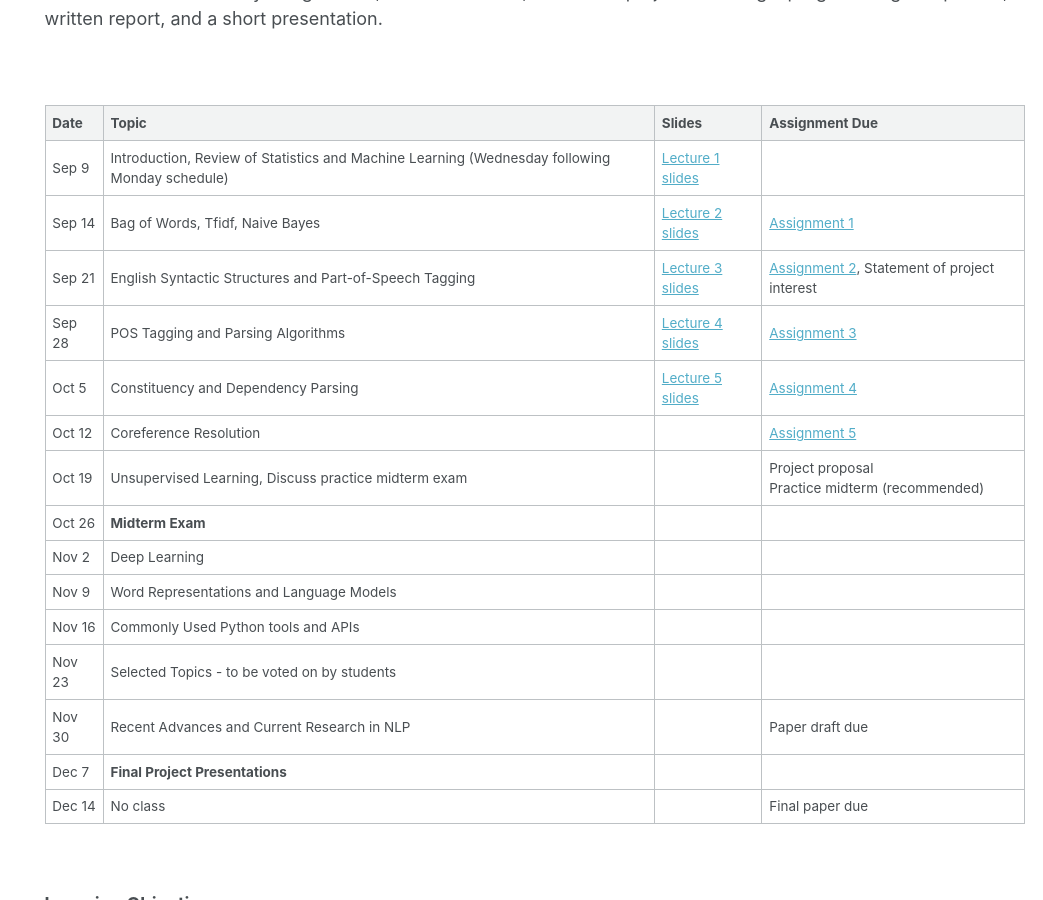
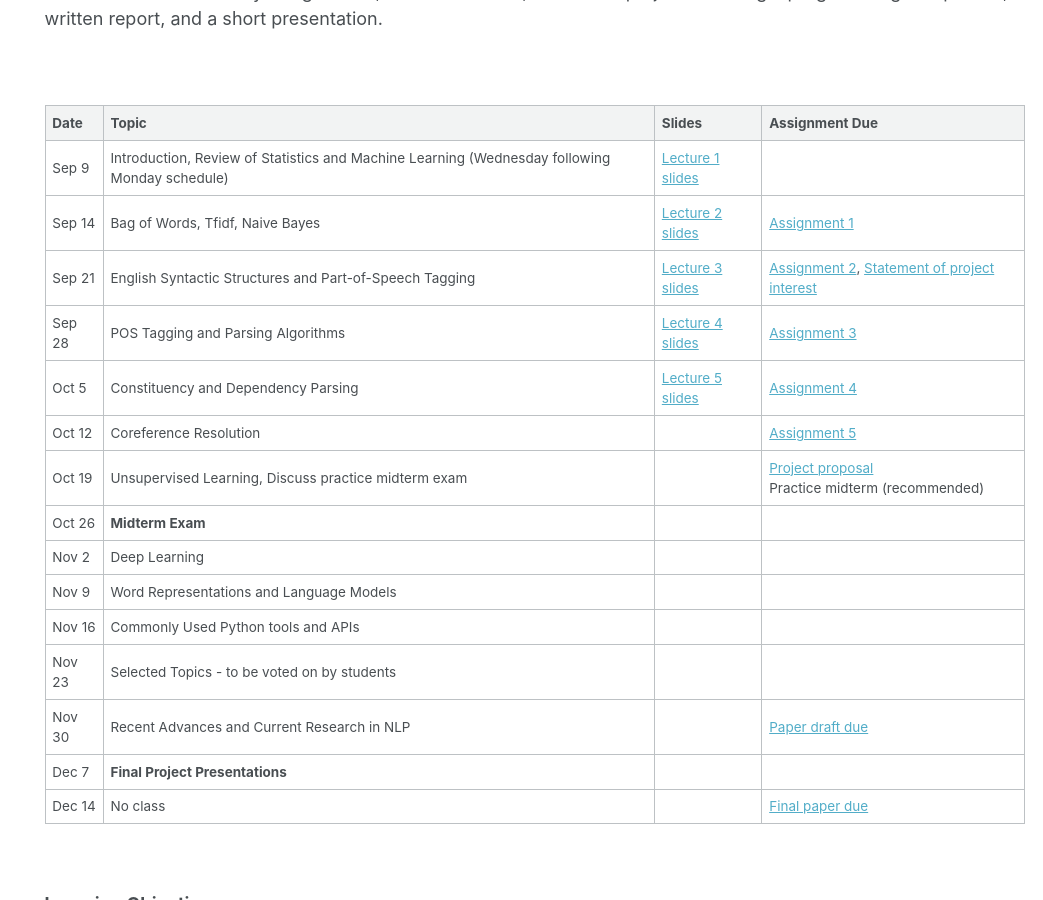
Before and after one commit to rasikabh/rasikabh.github.io, a Jekyll site: the page built from _pages/nlp2020.md, in a window 1280 px wide and 900 px high, scrolled down 665 px. Shown: the whole window, without its empty margins (237-1280 px from the left). Built offline with Jekyll 4.4.1, drawn with Linux system fonts in a browser that asks for light colours; some of the changed lines change nothing that is shown.

Commit message:
Update nlp2020.md

```diff
--- a/_pages/nlp2020.md
+++ b/_pages/nlp2020.md
@@ -36,19 +36,19 @@ The course will cover basic implementations in Python as well as APIs and tools
 |--------|-----------------------------------------------------------------------------------------------|--------|----------------|
 | Sep 9  | Introduction, Review of Statistics and Machine Learning (Wednesday following Monday schedule) | [Lecture 1 slides](https://docs.google.com/presentation/d/1q4F_Vf6NoW3_TZ-0D6NJ7KEjB0GsyBHBw4Bd2mbYP3A/edit?usp=sharing) |                |
 | Sep 14 | Bag of Words, Tfidf, Naive Bayes                                                              | [Lecture 2 slides](https://docs.google.com/presentation/d/1_bwckxwBfjEzRd1AnNeBJranDOYSKRmXrCcE4AU7WgY/edit?usp=sharing)       | [Assignment 1](https://docs.google.com/document/d/16KsMYOI6PxuAOPpHLJk_7yuNIqakIDEQi98nfttQ_UY/edit?usp=sharing)               |
-| Sep 21 | English Syntactic Structures and Part-of-Speech Tagging                                       | [Lecture 3 slides](https://docs.google.com/presentation/d/1IfidlCd-aRD09dVuyZuceC_9YPF3Lavn0id3FaE_scs/edit?usp=sharing) | [Assignment 2](https://docs.google.com/document/d/1abkiH-ZHFLWui194xOtp1XY6GxyjGh-DXdrlXjrb_kE/edit?usp=sharing), Statement of project interest |
+| Sep 21 | English Syntactic Structures and Part-of-Speech Tagging                                       | [Lecture 3 slides](https://docs.google.com/presentation/d/1IfidlCd-aRD09dVuyZuceC_9YPF3Lavn0id3FaE_scs/edit?usp=sharing) | [Assignment 2](https://docs.google.com/document/d/1abkiH-ZHFLWui194xOtp1XY6GxyjGh-DXdrlXjrb_kE/edit?usp=sharing), [Statement of project interest](https://rasikabh.github.io/nlp2020/#final-project) |
 | Sep 28 | POS Tagging and Parsing Algorithms                                                            | [Lecture 4 slides](https://docs.google.com/presentation/d/1atemcwZZUI8DBydpk8fwVyMjVaQHXRHIrqUdEmloTPI/edit?usp=sharing) | [Assignment 3](https://docs.google.com/document/d/1rpZxvdi5x6xrJhsjzX9MlcaBydAaJgLwTeAZ_PmnN5U/edit?usp=sharing) |
 | Oct 5  | Constituency and Dependency Parsing                                                           | [Lecture 5 slides](https://docs.google.com/presentation/d/1X_-2xWhIJE3wYD7vcBG3H4u9tbqlbMIplY2Tftv36oc/edit?usp=sharing) | [Assignment 4](https://docs.google.com/document/d/1iNvFtZkI9eAQzK4XHKw5UeL966g0OY7p7VQzglZJLmk/edit?usp=sharing) |
 | Oct 12 | Coreference Resolution                                                                        |        | [Assignment 5](https://docs.google.com/document/d/1cvFc5oSdIbfPujZCgTSOkdqS9jVvwZsGF8daGMWXXB8/edit?usp=sharing) |
-| Oct 19 | Unsupervised Learning, Discuss practice midterm exam                                          |        | Project proposal <br> Practice midterm (recommended) |
+| Oct 19 | Unsupervised Learning, Discuss practice midterm exam                                          |        | [Project proposal](https://rasikabh.github.io/nlp2020/#final-project) <br> Practice midterm (recommended) |
 | Oct 26 | **Midterm Exam**                                                                              |        |                |
 | Nov 2  | Deep Learning                                                                                 |        |                |
 | Nov 9  | Word Representations and Language Models                                                      |        |                |
 | Nov 16 | Commonly Used Python tools and APIs                                                           |        |                |
 | Nov 23 | Selected Topics - to be voted on by students                                                  |        |                |
-| Nov 30 | Recent Advances and Current Research in NLP                                                   |        | Paper draft due |
+| Nov 30 | Recent Advances and Current Research in NLP                                                   |        | [Paper draft due](https://rasikabh.github.io/nlp2020/#final-project) |
 | Dec 7  | **Final Project Presentations**                                                               |        |                |
-| Dec 14 | No class                                                                                      |        | Final paper due |
+| Dec 14 | No class                                                                                      |        | [Final paper due](https://rasikabh.github.io/nlp2020/#final-project) |
 
 
 <br/>
```
